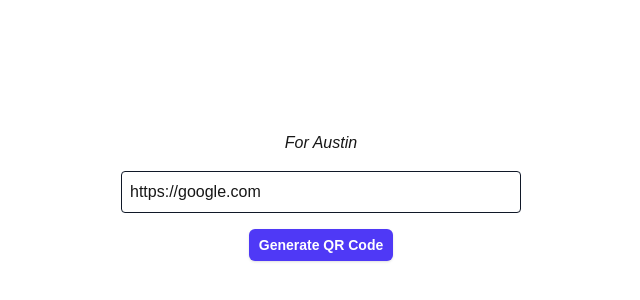
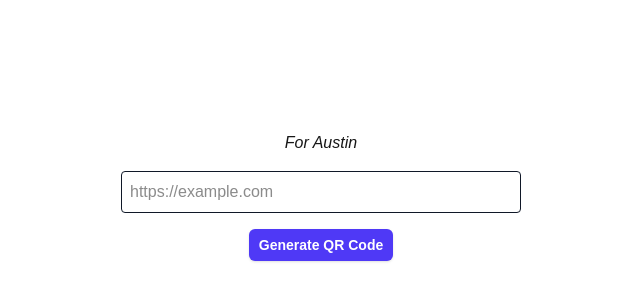
Before and after one commit to ngoue/qr-code-generator, a Next.js app: page / in a window 1280 px wide. Shown: the part 196-496 px from the top of the page, without its empty margins (319-959 px from the left). Built offline with nearby package versions, Linux system fonts and the light colour scheme.

Commit message:
Remove default URL

```diff
--- a/src/pages/index.tsx
+++ b/src/pages/index.tsx
@@ -5,7 +5,7 @@ import QRCode from "qrcode";
 import { useState } from "react";
 
 export default function Home() {
-  const [url, setUrl] = useState("https://google.com");
+  const [url, setUrl] = useState("");
   const [dataUrl, setDataUrl] = useState("");
 
   const handleSubmit = async (e: React.FormEvent) => {
```
